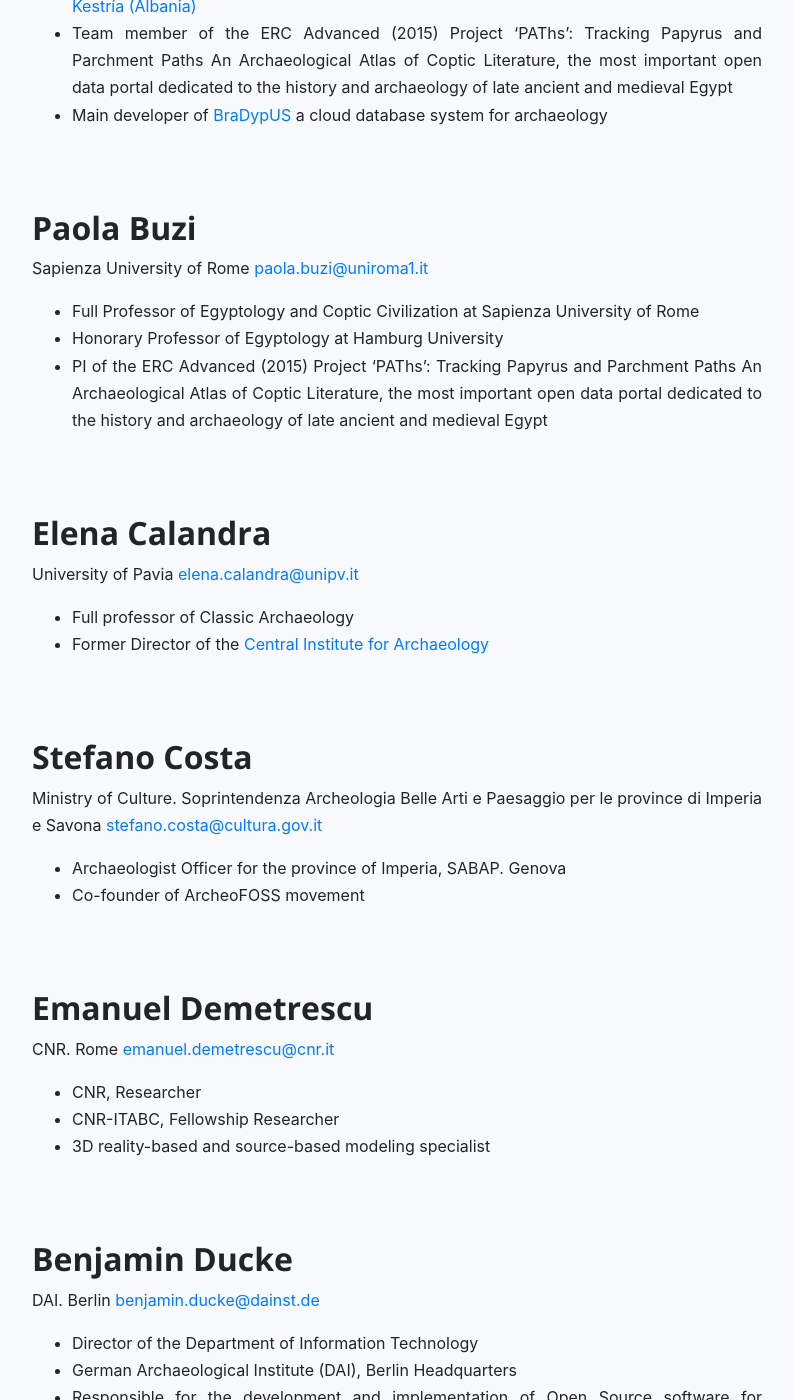
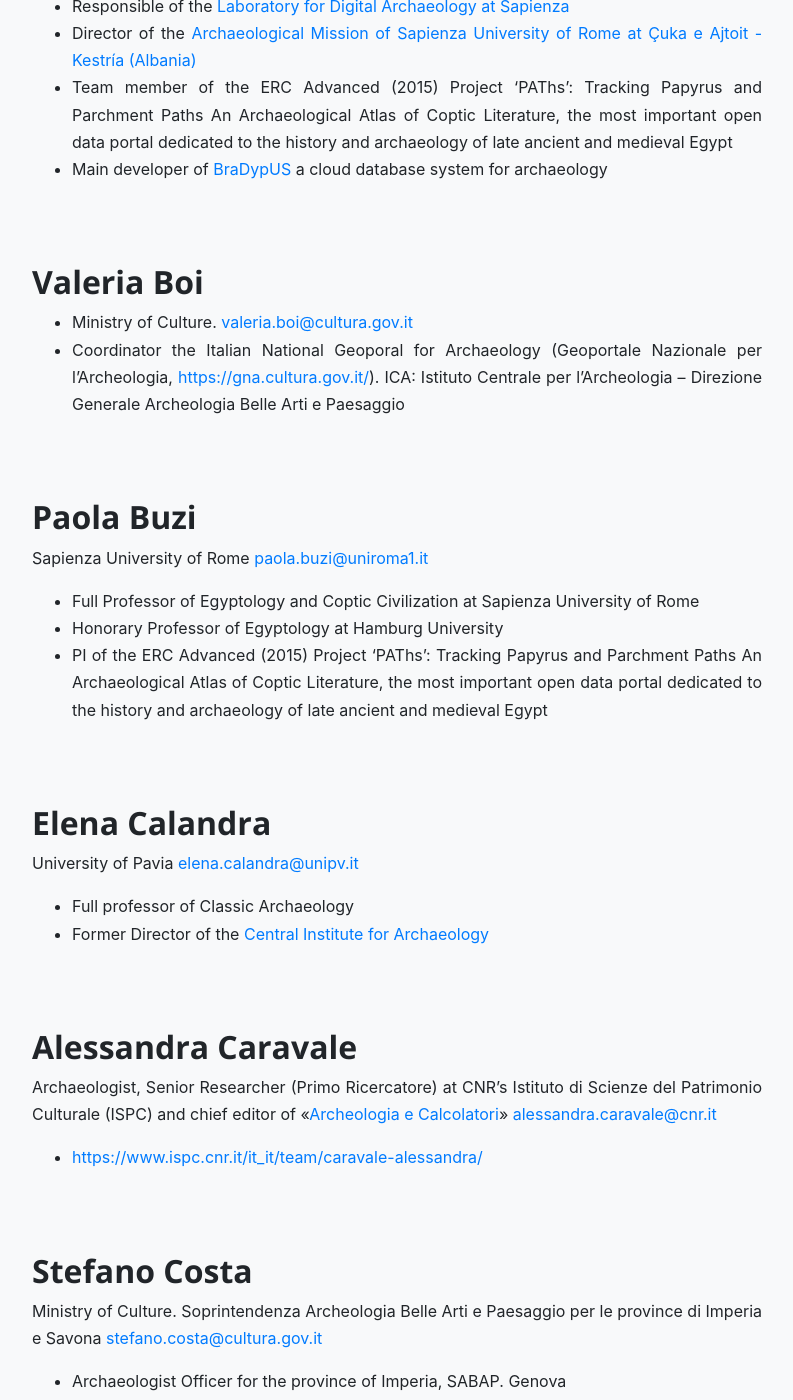
Before and after one commit to archeofoss/archeofoss, a Jekyll site: the page built from scientific-committee.md, in a window 1280 px wide and 1400 px high, scrolled down 1008 px. Shown: the whole window, without its empty margins (243-1036 px from the left). Built offline with Jekyll 4.4.1, drawn with Linux system fonts in a browser that asks for light colours; nearby versions of some CDN libraries; some of the changed text lies outside the part shown.

Commit message:
Added Valeria Boi and Alessandra Caravale

```diff
--- a/scientific-committee.md
+++ b/scientific-committee.md
@@ -7,8 +7,10 @@ layout: article-slim
 The following scientific committee members were elected and are in charge since 2021. The scientific committee is regulated by [the guidelines](https://associazione.archeofoss.org/index.php/Linee_guida_CS_e_CO) (in Italian).
 
 - [Julian Bogdani](#julian-bogdani)
+- [Valeria Boia](#valeria-boia)
 - [Paola Buzi](#paola-buzi)
 - [Elena Calandra](#elena-calandra)
+- [Alessandra Caravale](#alessandra-caravale)
 - [Stefano Costa](#stefano-costa)
 - [Emanuel Demetrescu](#emanuel-demetrescu)
 - [Benjamin Ducke](#benjamin-ducke)
@@ -28,6 +30,10 @@ Sapienza University of Rome [julian.bogdani@uniroma1.it](mailto:julian.bogdani@u
 - Team member of the ERC Advanced (2015) Project 'PAThs': Tracking Papyrus and Parchment Paths An Archaeological Atlas of Coptic Literature, the most important open data portal dedicated to the history and archaeology of late ancient and medieval Egypt
 - Main developer of [BraDypUS](https://github.com/bdus-db/BraDypUS) a cloud database system for archaeology
 
+## Valeria Boi
+- Ministry of Culture. [valeria.boi@cultura.gov.it](mailto:valeria.boi@cultura.gov.it)
+- Coordinator the Italian National Geoporal for Archaeology (Geoportale Nazionale per l'Archeologia, [https://gna.cultura.gov.it/](https://gna.cultura.gov.it/)).  ICA: Istituto Centrale per l'Archeologia – Direzione Generale Archeologia Belle Arti e Paesaggio
+
 ## Paola Buzi
 Sapienza University of Rome [paola.buzi@uniroma1.it](mailto:paola.buzi@uniroma1.it)
 - Full Professor of Egyptology and Coptic Civilization at Sapienza University of Rome
@@ -38,6 +44,10 @@ Sapienza University of Rome [paola.buzi@uniroma1.it](mailto:paola.buzi@uniroma1.
 University of Pavia  [elena.calandra@unipv.it](mailto:elena.calandra@unipv.it)
 - Full professor of Classic Archaeology
 - Former Director of the [Central Institute for Archaeology](http://ic_archeo.beniculturali.it)
+
+## Alessandra Caravale
+Archaeologist, Senior Researcher (Primo Ricercatore) at CNR's Istituto di Scienze del Patrimonio Culturale (ISPC) and chief editor of «[Archeologia e Calcolatori](https://www.archcalc.cnr.it/)» [alessandra.caravale@cnr.it](mailto:alessandra.caravale@cnr.it)
+- [https://www.ispc.cnr.it/it_it/team/caravale-alessandra/](https://www.ispc.cnr.it/it_it/team/caravale-alessandra/)
 
 ## Stefano Costa
 Ministry of Culture. Soprintendenza Archeologia Belle Arti e Paesaggio per le province di Imperia e Savona [stefano.costa@cultura.gov.it](mailto:stefano.costa@cultura.gov.it)
```
